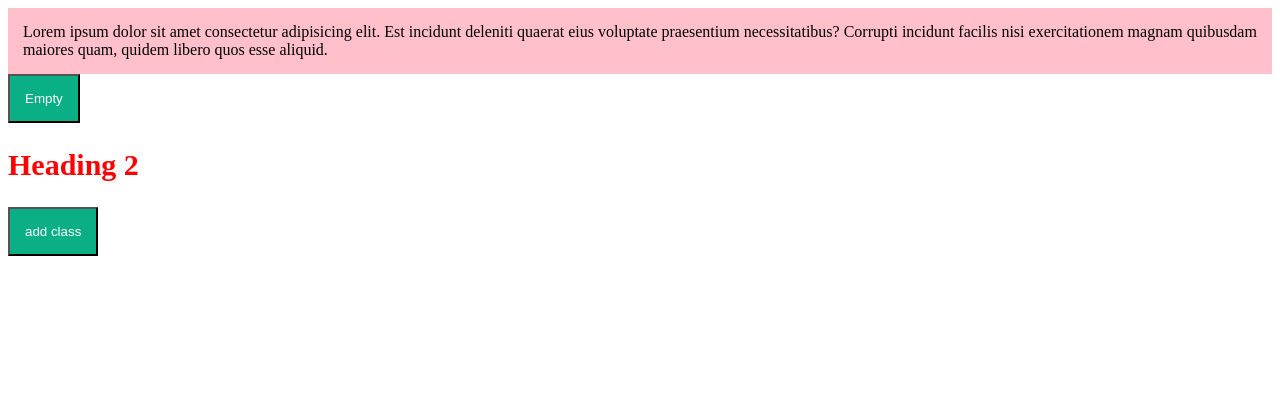
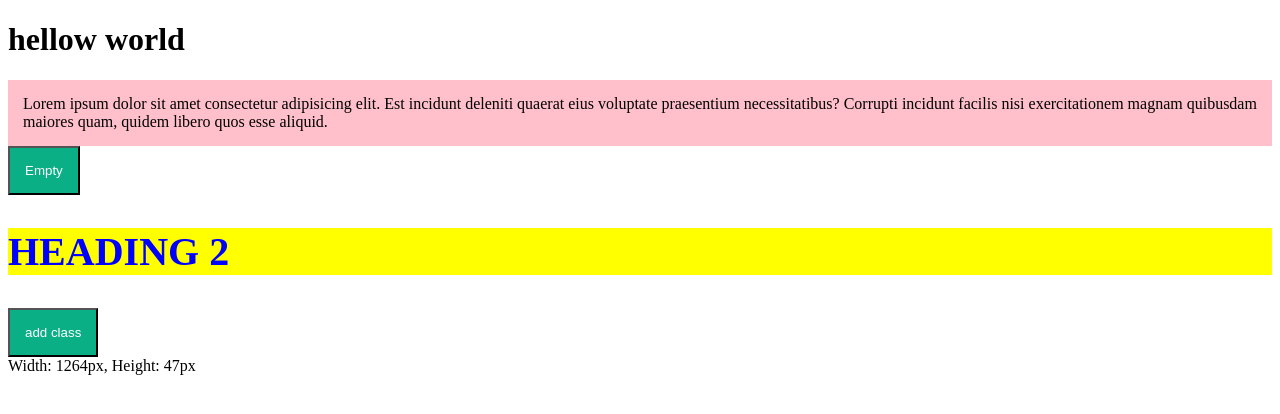
Before and after one commit to tushardesigner/05-04-2025, a plain HTML site: page index.html in a window 1280 px wide. Both pictures are taken after a click on the button "add class". Drawn offline with nearby package versions, Linux system fonts and the light colour scheme.

Commit message:
Add files via upload

```diff
--- a/app.js
+++ b/app.js
@@ -36,14 +36,71 @@
 //     })
 // })
 
+// jQuery(document).ready(function(){
+//     $(".btn").click(function(){
+//         $(".pink-box").remove();
+//     })
+// })
+
 jQuery(document).ready(function(){
-    $(".btn").click(function(){
-        $(".pink-box").remove();
+    $(".btn2").click(function(){
+        $(".heading").css({
+            "color" : "blue",
+            "font-size" : "40px",
+            "text-transform" : "uppercase",
+            "background-color" : "yellow"
+        })
+
+        let w = $(".heading").width()
+        let h = $(".heading").height()
+
+        $(".result").text(`Width: ${w}px, Height: ${h}px`)
     })
 })
 
-jQuery(document).ready(function(){
-    $(".btn2").click(function(){
-        $(".heading").addClass("heading-two")
-    })
-})
+// jQuery(document).ready(function($){
+//     // $(".heading").css("color","blue")
+//     // $(".heading").css("font-size","40px")
+//     $(".heading").css({
+//         "color" : "blue",
+//         "font-size" : "40px",
+//         "text-transform" : "uppercase",
+//         "background-color" : "yellow"
+//     })
+// })
+
+
+// "my name is tushar. my age is 28 years."
+// 'He said, "he will not come."'
+// "this is john's book"
+
+// let sentence = "He said, \"he will not come.\" this is john's book";
+let name = "Tushar";
+let age =30;
+let mobile =98766543210;
+let address = "Habra";
+
+let sentence = `He said, "he will not come." this is ${name}'s book. my name is tushar. my age is ${age + 1} years. I am from ${address} and my mobile no is ${mobile}`;
+console.log(sentence)
+
+
+
+// let a = Number(prompt("enter a number"));
+// let b = Number(prompt("enter a number"));
+// let add = a + b;
+// let sub = a - b;
+// let multi = a * b;
+// let division = a / b;
+
+// console.log(`the total is ${add}`)
+// console.log(`the subtraction is ${sub}`)
+// console.log(`the total of ${a} + ${b} is ${add}`)
+
+// $(".result").text(`the total of ${a} + ${b} is ${add}`);
+// $(".resulttwo").text(`the substraction of ${a} - ${b} is ${sub}`);
+// $(".resultthree").text(`the multification of ${a} * ${b} is ${multi}`);
+// $(".resultfour").text(`the division of ${a} / ${b} is ${division}`)
+
+
+// let num1 = prompt("enter a number");
+// console.log(num1)
--- a/index.html
+++ b/index.html
@@ -9,6 +9,8 @@
     <script src="./app.js" defer></script>
 </head>
 <body>
+
+    <h1>hellow world</h1>
 
 <!-- <form>
     <label>Name</label>
@@ -29,5 +31,13 @@
 
 <h2 class="heading">Heading 2</h2>
 <button class="btn2">add class</button>
+
+<div class="result"></div>
+
+<div class="resulttwo"></div>
+
+<div class="resultthree"></div>
+
+<div class="resultfour"></div>
 </body>
 </html>
```
